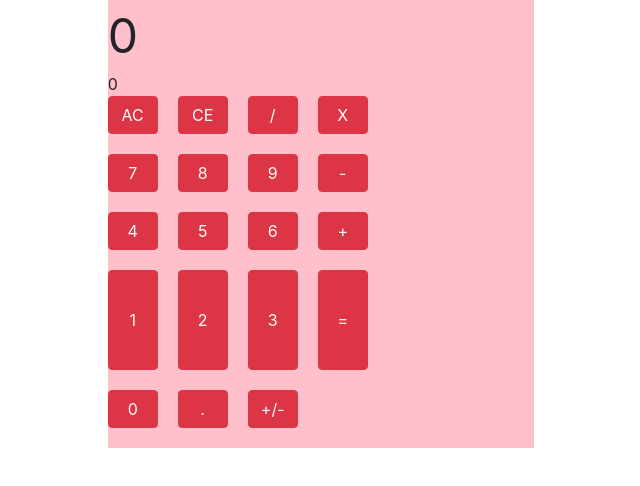
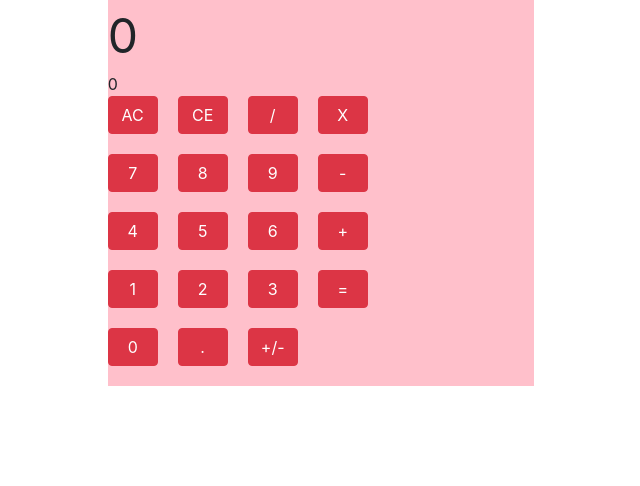
Before and after one commit to Cookrp924/Calculator, a plain HTML site: page JS Calc.html in a window 1280 px wide. Shown: the whole page, without its empty margins (319-959 px from the left). Drawn offline with nearby package versions, Linux system fonts and the light colour scheme.

Commit message:
Update jscalc.css

```diff
--- a/jscalc.css
+++ b/jscalc.css
@@ -14,7 +14,3 @@
 	margin-bottom: 20px;
 	width: 50px;
 }
-
-#equals {
-	height: 100px;
-}
```
